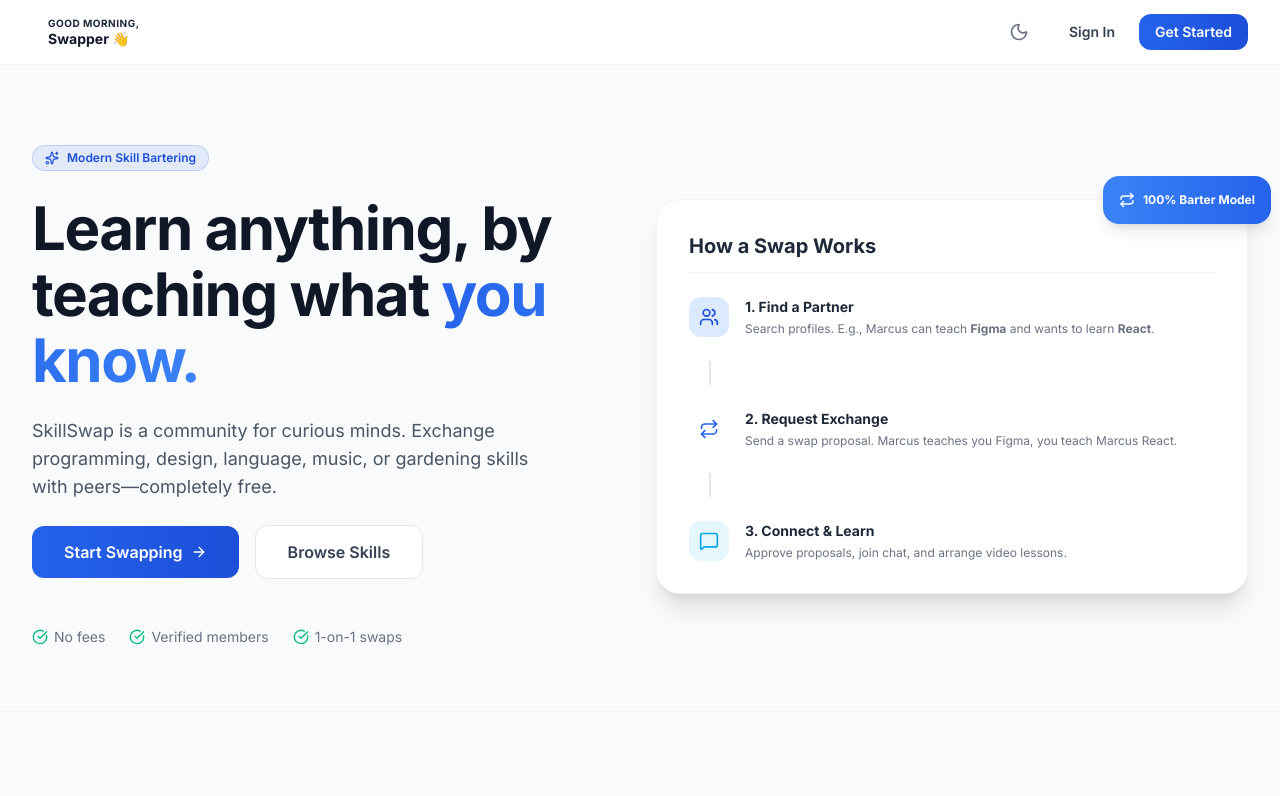
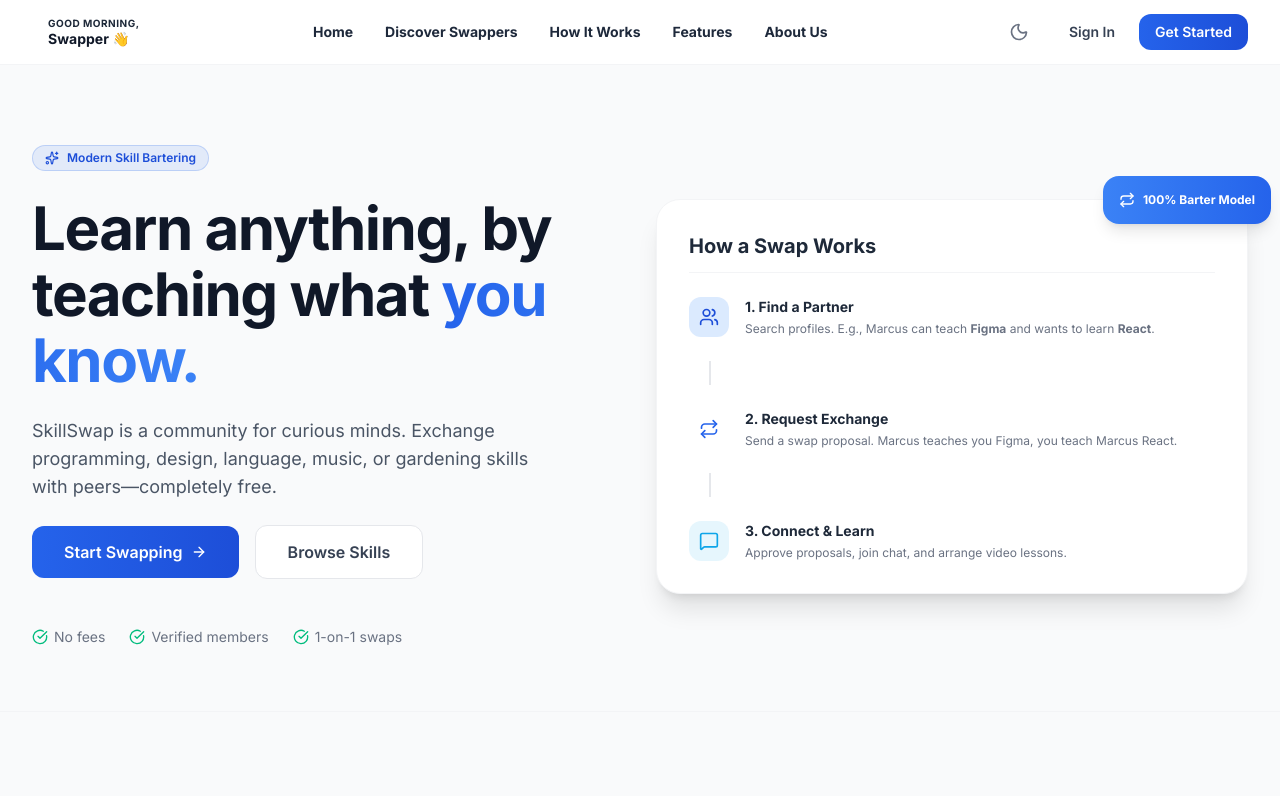
Before and after one commit to NandyalaSriThanuj/Skill-Swap, a React (Vite) app: page / in a window 1280 px wide. Shown: the top 796 px of the page. Built offline with nearby package versions, Linux system fonts and the light colour scheme.

Commit message:
Add landing page navigation links to Navbar and enable smooth scrolling to sections

```diff
--- a/src/components/Navbar.tsx
+++ b/src/components/Navbar.tsx
@@ -1,5 +1,5 @@
 import React, { useState, useEffect } from 'react';
-import { useNavigate, Link } from 'react-router-dom';
+import { useNavigate, Link, useLocation } from 'react-router-dom';
 import { useAuth } from '../context/AuthContext';
 import { useTheme } from '../context/ThemeContext';
 import { supabase } from '../lib/supabaseClient';
@@ -21,6 +21,19 @@ export const Navbar: React.FC<NavbarProps> = ({ onMenuClick }) => {
   const { user, signOut, isMock, profile } = useAuth();
   const { theme, toggleTheme } = useTheme();
   const navigate = useNavigate();
+  const location = useLocation();
+  const isLandingPage = location.pathname === '/';
+
+  const scrollToSection = (id: string) => {
+    if (id === 'home') {
+      window.scrollTo({ top: 0, behavior: 'smooth' });
+    } else {
+      const element = document.getElementById(id);
+      if (element) {
+        element.scrollIntoView({ behavior: 'smooth' });
+      }
+    }
+  };
 
   // Notification states
   const [notifications, setNotifications] = useState<any[]>([]);
@@ -161,6 +174,42 @@ export const Navbar: React.FC<NavbarProps> = ({ onMenuClick }) => {
             </div>
           </div>
 
+          {/* Middle Navigation Links (visible only on Landing Page) */}
+          {isLandingPage && (
+            <nav className="hidden lg:flex items-center space-x-8 text-sm font-bold text-gray-650 dark:text-slate-300">
+              <button
+                onClick={() => scrollToSection('home')}
+                className="hover:text-primary-500 dark:hover:text-primary-400 transition-colors cursor-pointer focus:outline-none"
+              >
+                Home
+              </button>
+              <Link
+                to="/browse"
+                className="hover:text-primary-500 dark:hover:text-primary-400 transition-colors"
+              >
+                Discover Swappers
+              </Link>
+              <button
+                onClick={() => scrollToSection('how-it-works')}
+                className="hover:text-primary-500 dark:hover:text-primary-400 transition-colors cursor-pointer focus:outline-none"
+              >
+                How It Works
+              </button>
+              <button
+                onClick={() => scrollToSection('features')}
+                className="hover:text-primary-500 dark:hover:text-primary-400 transition-colors cursor-pointer focus:outline-none"
+              >
+                Features
+              </button>
+              <button
+                onClick={() => scrollToSection('about-us')}
+                className="hover:text-primary-500 dark:hover:text-primary-400 transition-colors cursor-pointer focus:outline-none"
+              >
+                About Us
+              </button>
+            </nav>
+          )}
+
           <div className="flex items-center space-x-4">
             {isMock && (
               <span className="inline-flex items-center px-2.5 py-0.5 rounded-full text-xs font-semibold bg-amber-100 text-amber-800 dark:bg-amber-900/30 dark:text-amber-300 border border-amber-200 dark:border-amber-800">
--- a/src/pages/LandingPage.tsx
+++ b/src/pages/LandingPage.tsx
@@ -96,7 +96,7 @@ export const LandingPage: React.FC = () => {
         </div>
 
         {/* Hero Image/Card Panel */}
-        <div className="flex-1 mt-12 lg:mt-0 max-w-md mx-auto lg:max-w-none">
+        <div id="how-it-works" className="flex-1 mt-12 lg:mt-0 max-w-md mx-auto lg:max-w-none scroll-mt-24">
           <div className="relative bg-white dark:bg-slate-900 border border-gray-100 dark:border-slate-800 p-8 rounded-3xl shadow-xl space-y-6">
             {/* Top Swapper Showcase */}
             <div className="absolute -top-6 -right-6 p-4 bg-gradient-to-r from-secondary-500 to-primary-500 rounded-2xl shadow-lg text-white text-xs font-bold flex items-center space-x-2 animate-bounce-slow">
@@ -157,7 +157,7 @@ export const LandingPage: React.FC = () => {
       </section>
 
       {/* Features Grid */}
-      <section className="max-w-7xl mx-auto px-4 sm:px-6 lg:px-8 py-20 border-t border-gray-100 dark:border-slate-900">
+      <section id="features" className="max-w-7xl mx-auto px-4 sm:px-6 lg:px-8 py-20 border-t border-gray-100 dark:border-slate-900 scroll-mt-20">
         <div className="text-center max-w-2xl mx-auto space-y-4 mb-16">
           <h2 className="font-heading font-extrabold text-3xl text-gray-900 dark:text-white">
             Designed for collaboration
@@ -220,7 +220,7 @@ export const LandingPage: React.FC = () => {
       </section>
 
       {/* Call To Action */}
-      <section className="bg-gradient-to-r from-primary-600 to-secondary-600 text-white rounded-3xl max-w-7xl mx-4 sm:mx-6 lg:mx-auto px-8 py-16 text-center relative overflow-hidden shadow-xl mb-24">
+      <section id="about-us" className="bg-gradient-to-r from-primary-600 to-secondary-600 text-white rounded-3xl max-w-7xl mx-4 sm:mx-6 lg:mx-auto px-8 py-16 text-center relative overflow-hidden shadow-xl mb-24 scroll-mt-20">
         <div className="absolute top-0 right-0 w-80 h-80 bg-white/5 rounded-full blur-2xl -z-1"></div>
         <div className="absolute bottom-0 left-0 w-80 h-80 bg-black/10 rounded-full blur-2xl -z-1"></div>
 
```
